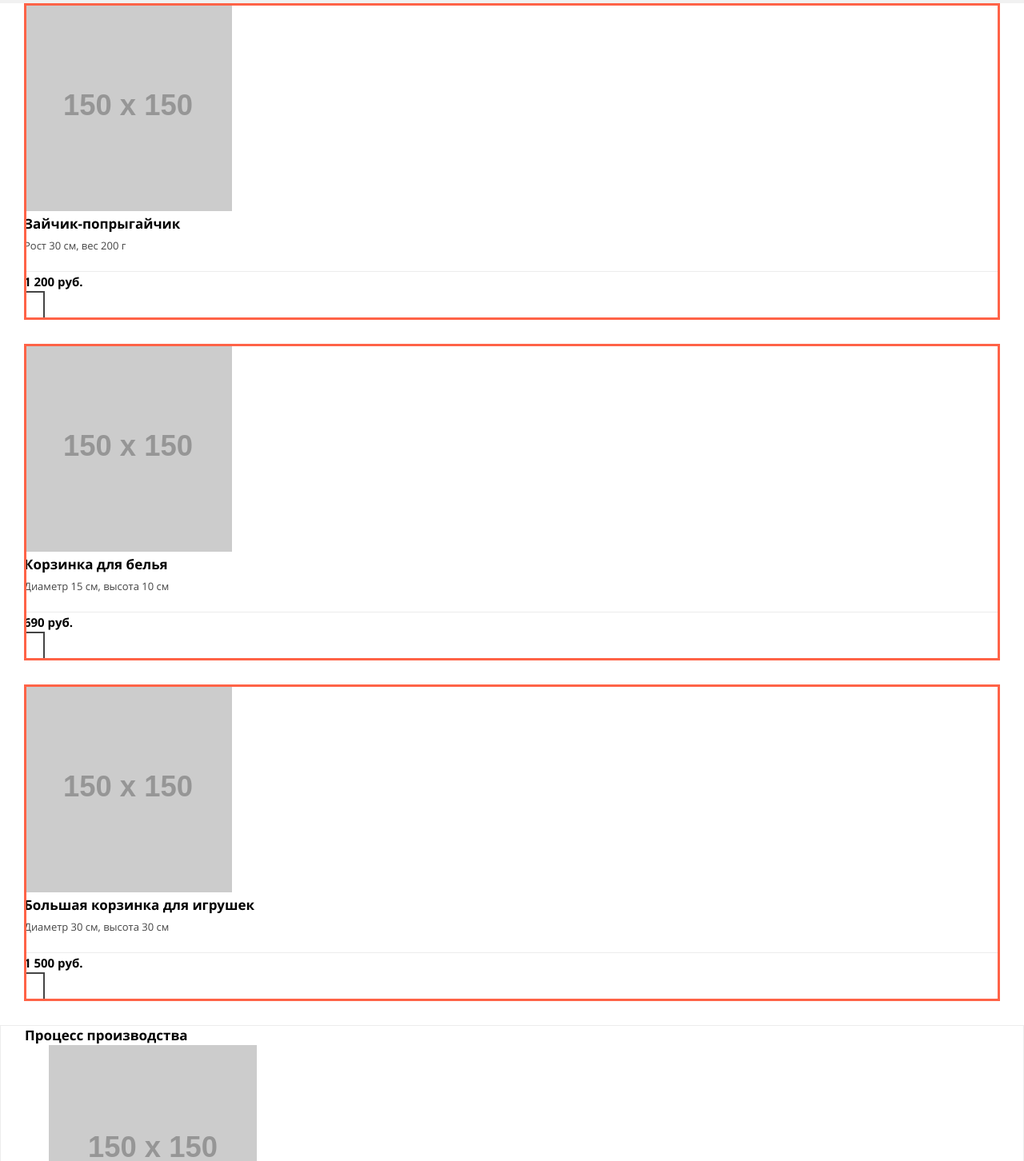
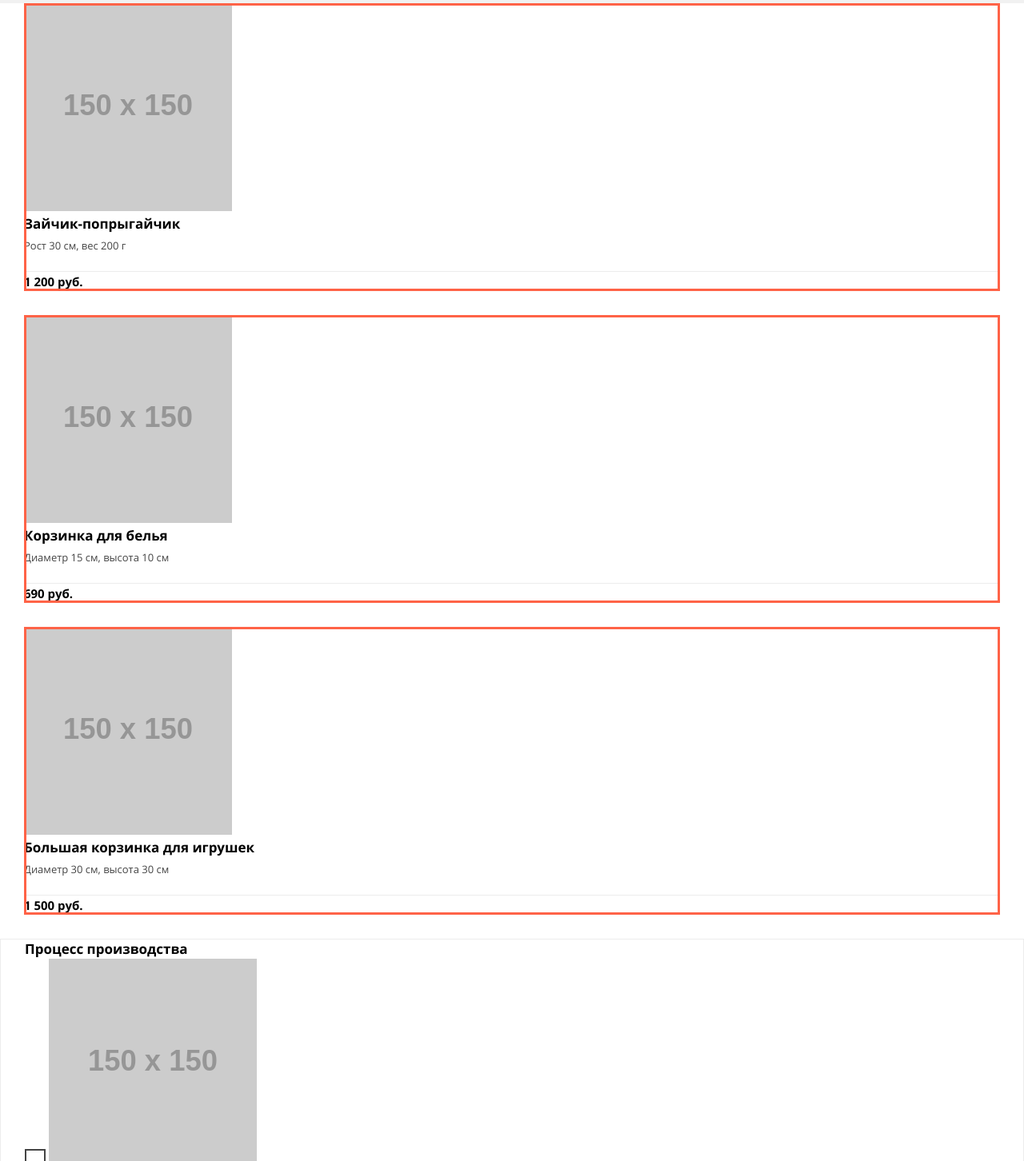
Before and after one commit to Blazelip/79521-mishka-20, a website: page source/catalog.html in a window 1280 px wide. Shown: the part 357-1809 px from the top of the page at 80% size. Drawn offline with nearby package versions, Linux system fonts and the light colour scheme; files that its build step writes are made by us from their sources; placeholder pictures from the web are drawn by us.

Commit message:
Убирает стиль button у кнопок Добавить в корзину

```diff
--- a/source/catalog.html
+++ b/source/catalog.html
@@ -62,7 +62,7 @@
 
             <div class="product__purchase-menu">
               <p class="product__price">1 200 руб.</p>
-              <a class="product__cart-button button" href="#" aria-label="Положить в корзину"></a>
+              <a class="product__cart-button" href="#" aria-label="Положить в корзину"></a>
             </div>
           </article>
         </li>
@@ -83,7 +83,7 @@
 
             <div class="product__purchase-menu">
               <p class="product__price">690 руб.</p>
-              <a class="product__cart-button button" href="#" aria-label="Положить в корзину"></a>
+              <a class="product__cart-button" href="#" aria-label="Положить в корзину"></a>
             </div>
           </article>
         </li>
@@ -105,7 +105,7 @@
 
             <div class="product__purchase-menu">
               <p class="product__price">1 500 руб.</p>
-              <a class="product__cart-button button" href="#" aria-label="Положить в корзину"></a>
+              <a class="product__cart-button" href="#" aria-label="Положить в корзину"></a>
             </div>
           </article>
         </li>
```
